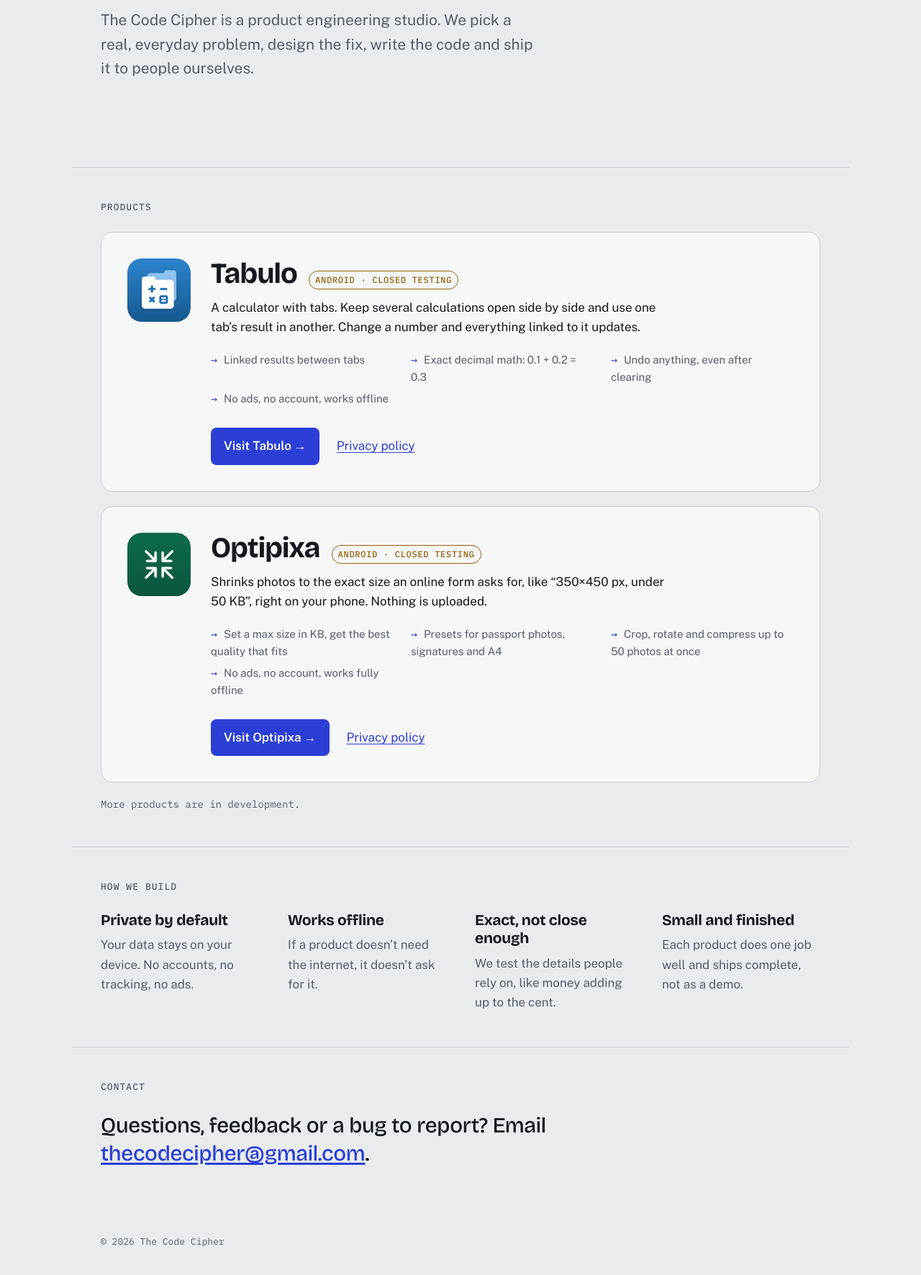
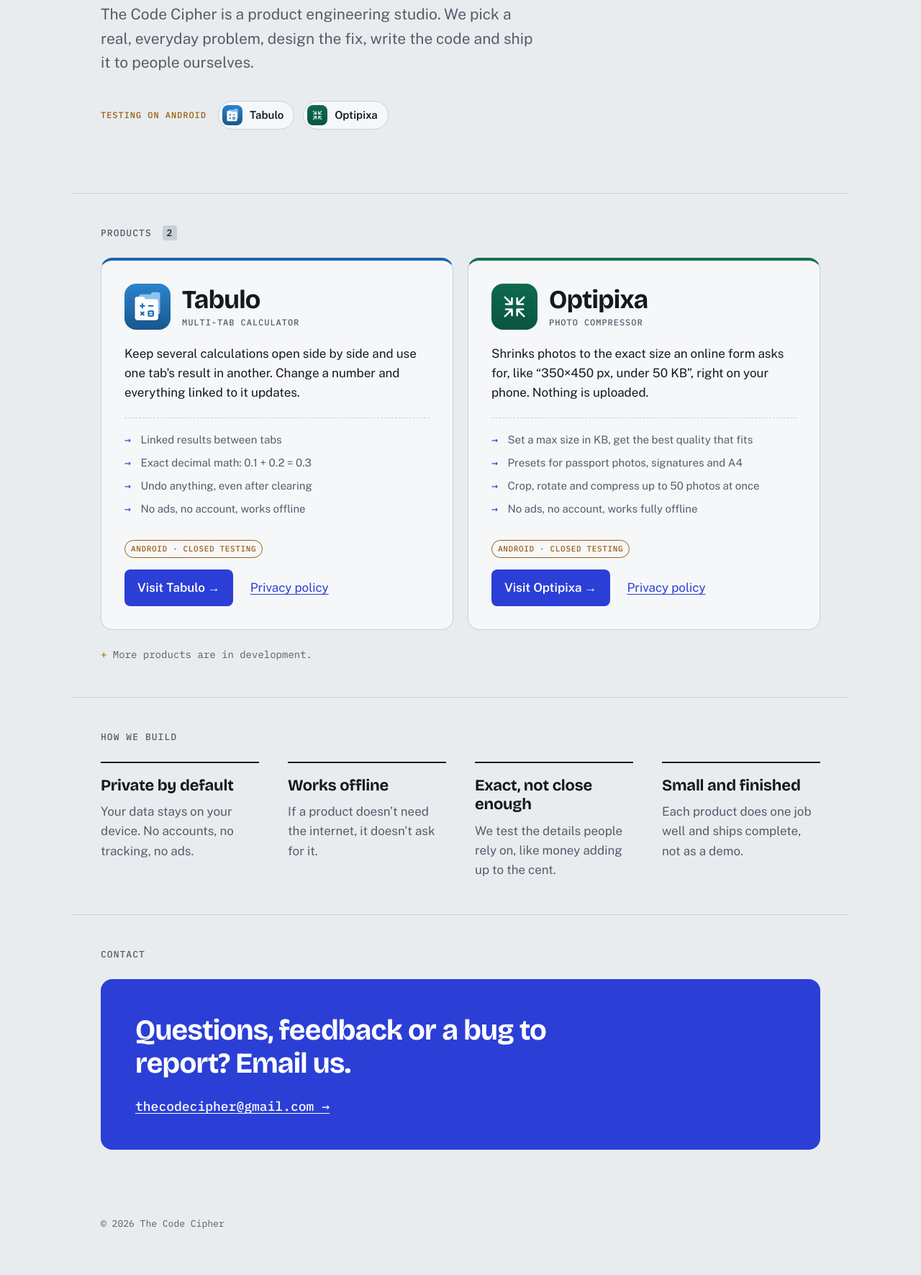
Before and after one commit to mohitacharya4/thecodecipher-site, a plain HTML site: page index.html in a window 1280 px wide. Shown: the part 479-2250 px from the top of the page at 72% size. After the commit the page ends 2225 px from the top, so only its background shows below. Drawn offline with nearby package versions, Linux system fonts and the light colour scheme.

Commit message:
Refresh landing page layout and add SEO metadata
Side-by-side product cards, hero links to both apps, restyled principles
and contact. Adds share image, structured data, robots.txt and sitemap.

```diff
--- a/index.html
+++ b/index.html
@@ -3,16 +3,67 @@
 <head>
   <meta charset="utf-8">
   <meta name="viewport" content="width=device-width, initial-scale=1">
-  <title>The Code Cipher</title>
-  <meta name="description" content="The Code Cipher is a product engineering studio. We design, build and ship our own software products, including Tabulo, a multi-tab calculator, and Optipixa, a photo compressor.">
+  <title>The Code Cipher · Tabulo and Optipixa Android apps</title>
+  <meta name="description" content="The Code Cipher builds private, offline Android apps: Tabulo, a calculator with linked tabs, and Optipixa, which compresses photos to the exact size online forms ask for.">
   <link rel="canonical" href="https://thecodecipher.com/">
+  <meta name="robots" content="index, follow">
   <meta property="og:type" content="website">
+  <meta property="og:site_name" content="The Code Cipher">
+  <meta property="og:locale" content="en_US">
   <meta property="og:url" content="https://thecodecipher.com/">
-  <meta property="og:title" content="The Code Cipher">
-  <meta property="og:description" content="A product engineering studio. We design, build and ship our own products.">
+  <meta property="og:title" content="The Code Cipher · Tabulo and Optipixa Android apps">
+  <meta property="og:description" content="A product engineering studio. We design, build and ship our own private, offline apps: Tabulo and Optipixa.">
+  <meta property="og:image" content="https://thecodecipher.com/assets/og-image.png">
+  <meta property="og:image:width" content="1200">
+  <meta property="og:image:height" content="630">
+  <meta property="og:image:alt" content="The Code Cipher: We build our own products, end to end. Tabulo and Optipixa.">
+  <meta name="twitter:card" content="summary_large_image">
   <meta name="theme-color" content="#E9ECEF" media="(prefers-color-scheme: light)">
   <meta name="theme-color" content="#0E1116" media="(prefers-color-scheme: dark)">
   <link rel="icon" href="assets/favicon.svg" type="image/svg+xml">
+  <link rel="apple-touch-icon" href="assets/apple-touch-icon.png">
+  <script type="application/ld+json">
+  {
+    "@context": "https://schema.org",
+    "@graph": [
+      {
+        "@type": "Organization",
+        "@id": "https://thecodecipher.com/#org",
+        "name": "The Code Cipher",
+        "url": "https://thecodecipher.com/",
+        "logo": "https://thecodecipher.com/assets/logo.png",
+        "email": "thecodecipher@gmail.com"
+      },
+      {
+        "@type": "WebSite",
+        "@id": "https://thecodecipher.com/#website",
+        "name": "The Code Cipher",
+        "url": "https://thecodecipher.com/",
+        "publisher": { "@id": "https://thecodecipher.com/#org" }
+      },
+      {
+        "@type": "MobileApplication",
+        "name": "Tabulo",
+        "url": "https://tabulo.thecodecipher.com/",
+        "description": "A calculator with tabs. Keep several calculations open side by side and use one tab's result in another.",
+        "operatingSystem": "Android",
+        "applicationCategory": "UtilitiesApplication",
+        "image": "https://thecodecipher.com/assets/tabulo-icon.png",
+        "publisher": { "@id": "https://thecodecipher.com/#org" }
+      },
+      {
+        "@type": "MobileApplication",
+        "name": "Optipixa",
+        "url": "https://optipixa.thecodecipher.com/",
+        "description": "Resizes and compresses photos to the exact size online forms ask for, entirely on your phone.",
+        "operatingSystem": "Android",
+        "applicationCategory": "PhotographyApplication",
+        "image": "https://thecodecipher.com/assets/optipixa-icon.png",
+        "publisher": { "@id": "https://thecodecipher.com/#org" }
+      }
+    ]
+  }
+  </script>
   <link rel="preconnect" href="https://fonts.googleapis.com">
   <link rel="preconnect" href="https://fonts.gstatic.com" crossorigin>
   <link rel="stylesheet" href="https://fonts.googleapis.com/css2?family=Bricolage+Grotesque:opsz,wght@12..96,500;12..96,700;12..96,800&family=IBM+Plex+Mono:wght@400;500&family=Public+Sans:wght@400;600&display=swap">
@@ -38,25 +89,34 @@
       <p class="key" aria-hidden="true"><span class="key-label">key</span><span class="key-pairs" id="key-pairs"></span></p>
       <h1 id="headline" aria-label="We build our own products, end to end.">We build our own products, end to end.</h1>
       <p class="lede">The Code Cipher is a product engineering studio. We pick a real, everyday problem, design the fix, write the code and ship it to people ourselves.</p>
+      <p class="now">
+        <span class="now-label">Testing on Android</span>
+        <a href="#tabulo"><img src="assets/tabulo-icon.png" alt="" width="28" height="28">Tabulo</a>
+        <a href="#optipixa"><img src="assets/optipixa-icon.png" alt="" width="28" height="28">Optipixa</a>
+      </p>
     </section>
 
     <section id="products" class="section wrap" aria-labelledby="products-title">
-      <h2 id="products-title" class="eyebrow">Products</h2>
+      <h2 id="products-title" class="eyebrow">Products <span class="count">2</span></h2>
 
-      <article class="product">
-        <img class="product-icon" src="assets/tabulo-icon.png" alt="" width="88" height="88">
-        <div class="product-body">
+      <div class="products">
+        <article class="product" id="tabulo" style="--tint: #1f63ad">
           <div class="product-head">
+            <img class="product-icon" src="assets/tabulo-icon.png" alt="" width="64" height="64">
+            <div>
               <h3>Tabulo</h3>
-            <span class="status">Android · closed testing</span>
+              <p class="kind">Multi-tab calculator</p>
             </div>
-          <p class="product-line">A calculator with tabs. Keep several calculations open side by side and use one tab’s result in another. Change a number and everything linked to it updates.</p>
+          </div>
+          <p class="product-line">Keep several calculations open side by side and use one tab’s result in another. Change a number and everything linked to it updates.</p>
           <ul class="facts">
             <li>Linked results between tabs</li>
-            <li>Exact decimal math: 0.1 + 0.2 = 0.3</li>
+            <li>Exact decimal math: 0.1&nbsp;+&nbsp;0.2&nbsp;=&nbsp;0.3</li>
             <li>Undo anything, even after clearing</li>
             <li>No ads, no account, works offline</li>
           </ul>
+          <div class="product-foot">
+            <span class="status">Android · closed testing</span>
             <p class="product-links">
               <a class="button" href="https://tabulo.thecodecipher.com/">Visit Tabulo <span aria-hidden="true">→</span></a>
               <a href="https://tabulo.thecodecipher.com/privacy.html">Privacy policy</a>
@@ -64,26 +124,30 @@
           </div>
         </article>
 
-      <article class="product">
-        <img class="product-icon" src="assets/optipixa-icon.png" alt="" width="88" height="88">
-        <div class="product-body">
+        <article class="product" id="optipixa" style="--tint: #157150">
           <div class="product-head">
+            <img class="product-icon" src="assets/optipixa-icon.png" alt="" width="64" height="64">
+            <div>
               <h3>Optipixa</h3>
-            <span class="status">Android · closed testing</span>
+              <p class="kind">Photo compressor</p>
             </div>
-          <p class="product-line">Shrinks photos to the exact size an online form asks for, like “350×450 px, under 50 KB”, right on your phone. Nothing is uploaded.</p>
+          </div>
+          <p class="product-line">Shrinks photos to the exact size an online form asks for, like “350×450&nbsp;px, under 50&nbsp;KB”, right on your phone. Nothing is uploaded.</p>
           <ul class="facts">
             <li>Set a max size in KB, get the best quality that fits</li>
             <li>Presets for passport photos, signatures and A4</li>
             <li>Crop, rotate and compress up to 50 photos at once</li>
             <li>No ads, no account, works fully offline</li>
           </ul>
+          <div class="product-foot">
+            <span class="status">Android · closed testing</span>
             <p class="product-links">
               <a class="button" href="https://optipixa.thecodecipher.com/">Visit Optipixa <span aria-hidden="true">→</span></a>
               <a href="https://optipixa.thecodecipher.com/privacy.html">Privacy policy</a>
             </p>
           </div>
         </article>
+      </div>
 
       <p class="next">More products are in development.</p>
     </section>
@@ -112,7 +176,10 @@
 
     <section id="contact" class="section wrap" aria-labelledby="contact-title">
       <h2 id="contact-title" class="eyebrow">Contact</h2>
-      <p class="contact-line">Questions, feedback or a bug to report? Email <a href="mailto:thecodecipher@gmail.com">thecodecipher@gmail.com</a>.</p>
+      <div class="contact-card">
+        <p class="contact-line">Questions, feedback or a bug to report? Email us.</p>
+        <a class="contact-mail" href="mailto:thecodecipher@gmail.com">thecodecipher@gmail.com <span aria-hidden="true">→</span></a>
+      </div>
     </section>
   </main>
 
--- /dev/null
+++ b/robots.txt
@@ -0,0 +1,4 @@
+User-agent: *
+Allow: /
+
+Sitemap: https://thecodecipher.com/sitemap.xml
--- a/style.css
+++ b/style.css
@@ -9,6 +9,8 @@
   --accent-ink: #ffffff;
   --signal: #9a5f0a;
   --signal-bg: #f3d9a8;
+  --band: #2b3fd6;
+  --band-ink: #ffffff;
 
   --display: "Bricolage Grotesque", "Segoe UI", system-ui, sans-serif;
   --body: "Public Sans", "Segoe UI", system-ui, sans-serif;
@@ -29,6 +31,8 @@
     --accent-ink: #0e1116;
     --signal: #e8a33d;
     --signal-bg: #3a2a10;
+    --band: #1f2550;
+    --band-ink: #e6e9ee;
     color-scheme: dark;
   }
 }
@@ -42,6 +46,8 @@
   --accent-ink: #0e1116;
   --signal: #e8a33d;
   --signal-bg: #3a2a10;
+  --band: #1f2550;
+  --band-ink: #e6e9ee;
   color-scheme: dark;
 }
 @media (min-width: 720px) {
@@ -112,8 +118,8 @@
 
 /* Hero */
 .hero {
-  padding-top: clamp(40px, 10vw, 112px);
-  padding-bottom: clamp(56px, 10vw, 120px);
+  padding-top: clamp(40px, 9vw, 104px);
+  padding-bottom: clamp(48px, 7vw, 88px);
 }
 .key {
   display: flex;
@@ -161,6 +167,37 @@
   color: var(--muted);
 }
 
+.now {
+  display: flex;
+  flex-wrap: wrap;
+  align-items: center;
+  gap: 10px 12px;
+  margin: 36px 0 0;
+}
+.now-label {
+  margin-right: 4px;
+  font: 500 12px/1 var(--mono);
+  text-transform: uppercase;
+  letter-spacing: 0.08em;
+  color: var(--signal);
+}
+.now a {
+  display: inline-flex;
+  align-items: center;
+  gap: 10px;
+  padding: 5px 14px 5px 5px;
+  border: 1px solid var(--rule);
+  border-radius: 999px;
+  background: var(--surface);
+  color: var(--ink);
+  font-weight: 600;
+  font-size: 15px;
+  text-decoration: none;
+  transition: border-color 0.15s;
+}
+.now a:hover { border-color: var(--accent); }
+.now img { border-radius: 8px; }
+
 /* Sections */
 .section {
   padding-block: 48px;
@@ -175,30 +212,82 @@
   color: var(--muted);
 }
 
-/* Product */
+/* Products */
+.count {
+  margin-left: 6px;
+  padding: 2px 6px;
+  border-radius: 4px;
+  background: var(--rule);
+  color: var(--ink);
+}
+.products {
+  display: grid;
+  grid-template-columns: repeat(auto-fit, minmax(min(100%, 400px), 1fr));
+  gap: 20px;
+}
 .product {
-  display: grid;
-  grid-template-columns: auto 1fr;
-  gap: 20px 28px;
-  padding: clamp(20px, 4vw, 36px);
+  --tint: var(--accent);
+  display: flex;
+  flex-direction: column;
+  padding: clamp(22px, 3.5vw, 32px);
   background: var(--surface);
   border: 1px solid var(--rule);
+  border-top: 4px solid var(--tint);
   border-radius: 16px;
+  scroll-margin-top: 24px;
+  transition: transform 0.2s, box-shadow 0.2s;
 }
-.product + .product { margin-top: 20px; }
-.product-icon { border-radius: 20px; }
+.product:hover {
+  transform: translateY(-2px);
+  box-shadow: 0 12px 32px -18px color-mix(in srgb, var(--tint) 70%, transparent);
+}
 .product-head {
   display: flex;
-  flex-wrap: wrap;
-  align-items: baseline;
-  gap: 8px 16px;
+  align-items: center;
+  gap: 16px;
 }
+.product-icon { flex-shrink: 0; border-radius: 16px; }
 .product h3 {
-  font: 700 clamp(30px, 4vw, 40px)/1.05 var(--display);
+  font: 700 clamp(28px, 3.4vw, 36px)/1.05 var(--display);
   letter-spacing: -0.02em;
 }
+.kind {
+  margin: 6px 0 0;
+  font: 500 12px/1 var(--mono);
+  text-transform: uppercase;
+  letter-spacing: 0.08em;
+  color: var(--muted);
+}
+.product-line { margin: 20px 0 0; }
+.facts {
+  display: grid;
+  gap: 8px;
+  margin: 20px 0 0;
+  padding: 18px 0 0;
+  border-top: 1px dashed var(--rule);
+  list-style: none;
+  font-size: 15px;
+  color: var(--muted);
+}
+.facts li {
+  padding-left: 1.5em;
+  text-indent: -1.5em;
+}
+.facts li::before {
+  content: "→";
+  display: inline-block;
+  width: 1.5em;
+  text-indent: 0;
+  font-family: var(--mono);
+  color: var(--accent);
+}
+.product-foot {
+  margin-top: auto;
+  padding-top: 28px;
+}
 .status {
-  font: 500 12px/1 var(--mono);
+  display: inline-block;
+  font: 500 11px/1 var(--mono);
   text-transform: uppercase;
   letter-spacing: 0.06em;
   color: var(--signal);
@@ -206,28 +295,12 @@
   border: 1px solid currentColor;
   border-radius: 999px;
 }
-.product-line { max-width: 40rem; margin: 12px 0 0; }
-.facts {
-  display: grid;
-  grid-template-columns: repeat(auto-fit, minmax(220px, 1fr));
-  gap: 6px 24px;
-  margin: 20px 0 0;
-  padding: 0;
-  list-style: none;
-  font-size: 15px;
-  color: var(--muted);
-}
-.facts li::before {
-  content: "→ ";
-  font-family: var(--mono);
-  color: var(--accent);
-}
 .product-links {
   display: flex;
   flex-wrap: wrap;
   align-items: center;
   gap: 12px 24px;
-  margin: 28px 0 0;
+  margin: 16px 0 0;
 }
 .button {
   display: inline-block;
@@ -240,32 +313,54 @@
 }
 .button:hover { filter: brightness(1.1); }
 .next {
-  margin: 20px 0 0;
+  margin: 24px 0 0;
   font: 400 14px/1.5 var(--mono);
   color: var(--muted);
 }
+.next::before { content: "+ "; color: var(--signal); }
 
 /* Principles */
 .principles {
   display: grid;
   grid-template-columns: repeat(auto-fit, minmax(220px, 1fr));
-  gap: 28px 40px;
+  gap: 32px 40px;
   margin: 0;
 }
+.principles > div {
+  padding-top: 18px;
+  border-top: 2px solid var(--ink);
+}
 .principles dt {
-  font: 700 21px/1.2 var(--display);
+  font: 700 22px/1.2 var(--display);
   letter-spacing: -0.01em;
 }
-.principles dd { margin: 8px 0 0; color: var(--muted); }
+.principles dd { margin: 10px 0 0; color: var(--muted); }
 
 /* Contact & footer */
+.contact-card {
+  display: flex;
+  flex-wrap: wrap;
+  align-items: flex-end;
+  justify-content: space-between;
+  gap: 24px 40px;
+  padding: clamp(24px, 5vw, 48px);
+  border-radius: 16px;
+  background: var(--band);
+  color: var(--band-ink);
+}
 .contact-line {
   margin: 0;
-  max-width: 40rem;
-  font: 500 clamp(22px, 3vw, 30px)/1.3 var(--display);
-  letter-spacing: -0.01em;
+  max-width: 24ch;
+  font: 700 clamp(26px, 3.6vw, 40px)/1.15 var(--display);
+  letter-spacing: -0.02em;
 }
-.contact-line a { overflow-wrap: anywhere; }
+.contact-mail {
+  color: inherit;
+  font: 500 clamp(15px, 1.8vw, 18px)/1.4 var(--mono);
+  overflow-wrap: anywhere;
+  text-decoration-thickness: 1px;
+}
+.contact-mail:focus-visible { outline-color: var(--band-ink); }
 .site-footer {
   padding-block: 24px 40px;
   font: 400 13px/1 var(--mono);
@@ -273,10 +368,11 @@
 }
 
 @media (max-width: 560px) {
-  .product { grid-template-columns: 1fr; }
-  .product-icon { width: 72px; height: 72px; border-radius: 16px; }
+  .now-label { flex-basis: 100%; }
+  .product-icon { width: 56px; height: 56px; border-radius: 14px; }
 }
 @media (prefers-reduced-motion: reduce) {
   html { scroll-behavior: auto; }
-  .key-pairs span { transition: none; }
+  .key-pairs span, .product, .now a { transition: none; }
+  .product:hover { transform: none; }
 }
```
Also changed, not shown: 404.html (+1 -0 lines), sitemap.xml (added, +7 -0 lines), assets/apple-touch-icon.png (added), assets/logo.png (added), assets/og-image.png (added). Lines whose indentation alone changed are shown as unchanged.
